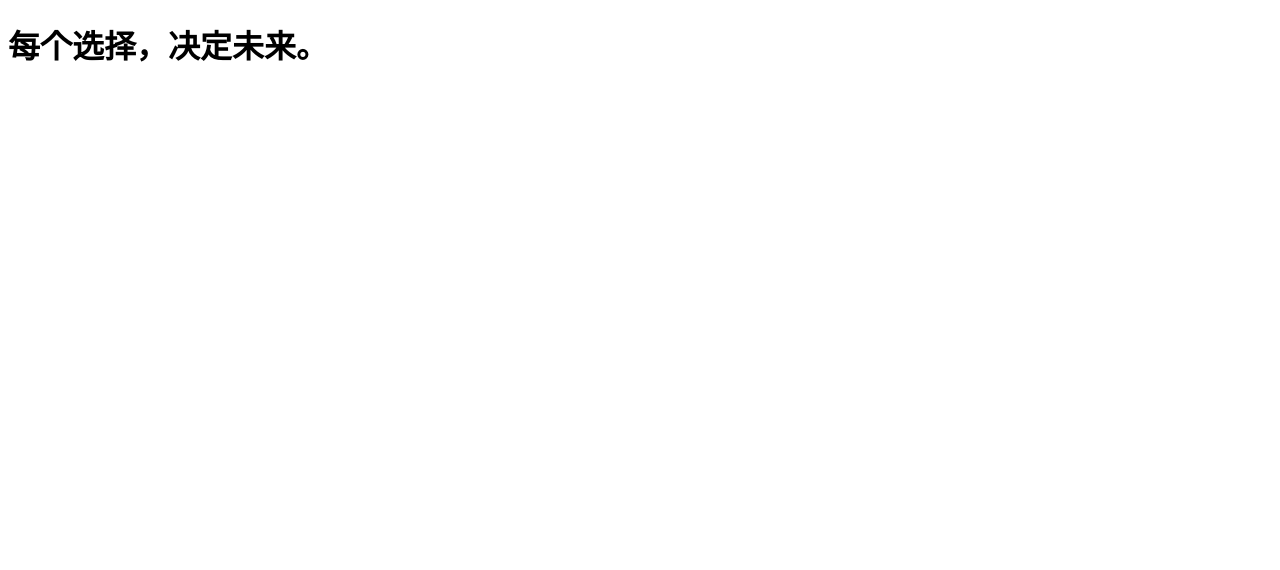
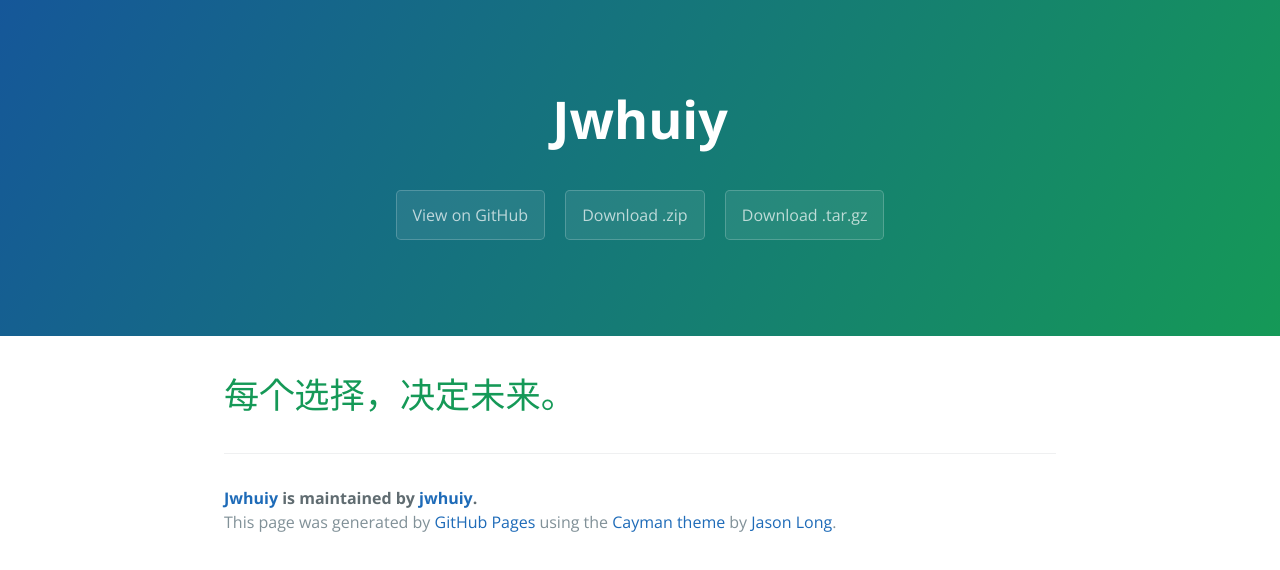
Before and after one commit to jwhuiy/jwhuiy, a plain HTML site: page index.html in a window 1280 px wide. Drawn offline with nearby package versions, Linux system fonts and the light colour scheme.

Commit message:
Create gh-pages branch via GitHub

```diff
--- a/index.html
+++ b/index.html
@@ -4,8 +4,32 @@
     <meta charset="UTF-8">
     <title>Jwhuiy by jwhuiy</title>
     <meta name="viewport" content="width=device-width, initial-scale=1">
+    <link rel="stylesheet" type="text/css" href="stylesheets/normalize.css" media="screen">
+    <link href='http://fonts.googleapis.com/css?family=Open+Sans:400,700' rel='stylesheet' type='text/css'>
+    <link rel="stylesheet" type="text/css" href="stylesheets/stylesheet.css" media="screen">
+    <link rel="stylesheet" type="text/css" href="stylesheets/github-light.css" media="screen">
   </head>
   <body>
-      <h1>每个选择，决定未来。</h1>
+    <section class="page-header">
+      <h1 class="project-name">Jwhuiy</h1>
+      <h2 class="project-tagline"></h2>
+      <a href="https://github.com/jwhuiy/jwhuiy" class="btn">View on GitHub</a>
+      <a href="https://github.com/jwhuiy/jwhuiy/zipball/master" class="btn">Download .zip</a>
+      <a href="https://github.com/jwhuiy/jwhuiy/tarball/master" class="btn">Download .tar.gz</a>
+    </section>
+
+    <section class="main-content">
+      <h1>
+<a id="每个选择决定未来" class="anchor" href="#%E6%AF%8F%E4%B8%AA%E9%80%89%E6%8B%A9%E5%86%B3%E5%AE%9A%E6%9C%AA%E6%9D%A5" aria-hidden="true"><span class="octicon octicon-link"></span></a>每个选择，决定未来。</h1>
+
+      <footer class="site-footer">
+        <span class="site-footer-owner"><a href="https://github.com/jwhuiy/jwhuiy">Jwhuiy</a> is maintained by <a href="https://github.com/jwhuiy">jwhuiy</a>.</span>
+
+        <span class="site-footer-credits">This page was generated by <a href="https://pages.github.com">GitHub Pages</a> using the <a href="https://github.com/jasonlong/cayman-theme">Cayman theme</a> by <a href="https://twitter.com/jasonlong">Jason Long</a>.</span>
+      </footer>
+
+    </section>
+
+
   </body>
 </html>
--- a/params.json
+++ b/params.json
@@ -1 +1 @@
-{"name":"Jwhuiy","tagline":"jwhuiy","body":"# 每个选择，决定未来。\r\n","google":"","note":"Don't delete this file! It's used internally to help with page regeneration."}
+{"name":"Jwhuiy","tagline":"","body":"# 每个选择，决定未来。\r\n","google":"","note":"Don't delete this file! It's used internally to help with page regeneration."}
```
